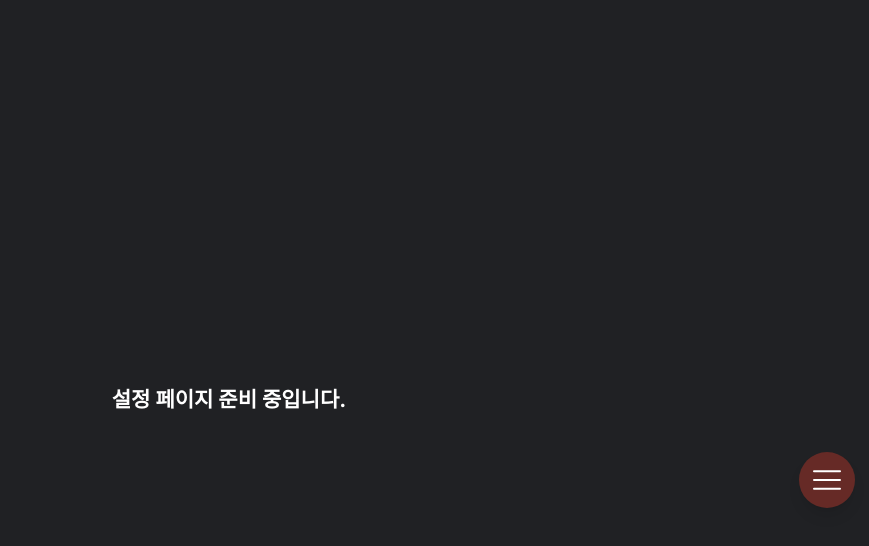
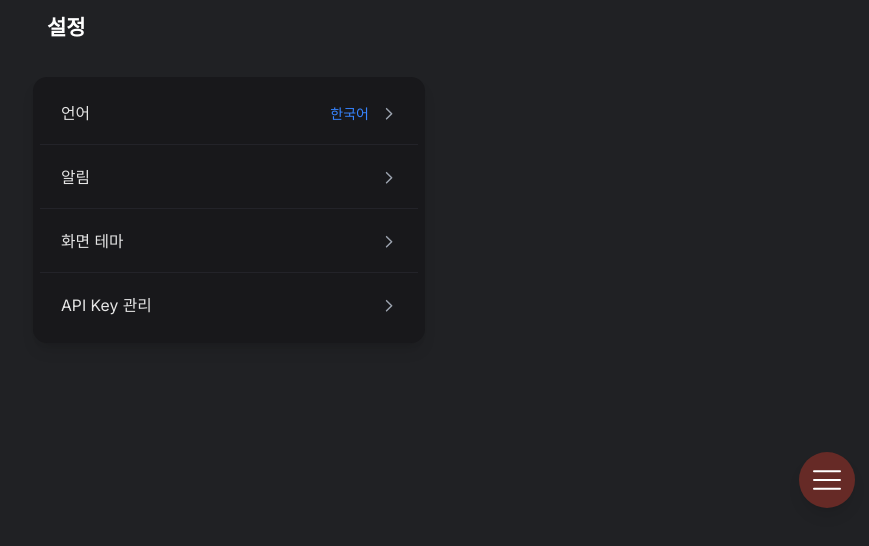
Before and after one commit to imsourceboom/nomorethink-front, a Next.js app: page /settings in a window 1280 px wide. Shown: the top 546 px of the page, without its empty margins (411-1280 px from the left). Built offline with nearby package versions, Linux system fonts and the light colour scheme.

Commit message:
build: settings page

```diff
--- a/app/(pages)/dca/add/page.tsx
+++ b/app/(pages)/dca/add/page.tsx
@@ -6,8 +6,7 @@ import DatePicker from 'react-datepicker';
 import { registerLocale } from 'react-datepicker';
 import { ko } from 'date-fns/locale';
 import "react-datepicker/dist/react-datepicker.css";
-import TelegramWrapper from '@/app/components/TelegramWrapper';
-import ErrorBoundary from '@/app/components/ErrorBoundary';
+import AppPageLayout from '@/app/components/AppPageLayout';
 import { getDaysInMonth } from 'date-fns';
 import { useRouter, useSearchParams } from 'next/navigation';
 
@@ -160,9 +159,7 @@ export default function AddPage() {
     const isPriceTooLow = formData.price !== '' && numericPrice < 5000;
 
     return (
-        <ErrorBoundary>
-            <TelegramWrapper>
-                <main className="flex flex-col mx-auto max-w-md items-center justify-start px-4 pb-24 bg-[var(--bg-color)]">
+        <AppPageLayout>
                     <div className="w-full">
                         <div className="flex items-center justify-between mt-4 mb-8">
                             <div className="flex items-center space-x-2">
@@ -352,8 +349,6 @@ export default function AddPage() {
                             </button>
                         </form>
                     </div>
-                </main>
-            </TelegramWrapper>
-        </ErrorBoundary>
+                </AppPageLayout>
     );
 }
--- a/app/(pages)/dca/detail/[index]/page.tsx
+++ b/app/(pages)/dca/detail/[index]/page.tsx
@@ -1,8 +1,7 @@
 "use client";
 import React, { useState, useRef, useCallback, useEffect } from 'react';
 import Link from 'next/link';
-import TelegramWrapper from '@/app/components/TelegramWrapper';
-import ErrorBoundary from '@/app/components/ErrorBoundary';
+import AppPageLayout from '@/app/components/AppPageLayout';
 import { dcaData } from '../../data';
 
 interface DetailPageProps {
@@ -106,9 +105,7 @@ export default function DetailPage({ params }: DetailPageProps) {
   }, [loadMore]);
 
   return (
-    <ErrorBoundary>
-      <TelegramWrapper>
-        <main className="flex flex-col mx-auto max-w-md items-center px-4 pb-24 bg-[var(--bg-color)]">
+    <AppPageLayout>
           {/* Header */}
           <div className="flex items-center w-full justify-between mt-4 mb-6">
             <Link href="/dca">
@@ -217,8 +214,6 @@ export default function DetailPage({ params }: DetailPageProps) {
               <div ref={loaderRef} className="h-1" />
             </div>
           </div>
-        </main>
-      </TelegramWrapper>
-    </ErrorBoundary>
+        </AppPageLayout>
   );
 }
--- a/app/(pages)/dca/page.tsx
+++ b/app/(pages)/dca/page.tsx
@@ -2,8 +2,7 @@
 
 import React from 'react';
 import Link from 'next/link';
-import TelegramWrapper from '@/app/components/TelegramWrapper';
-import ErrorBoundary from '@/app/components/ErrorBoundary';
+import AppPageLayout from '@/app/components/AppPageLayout';
 
 export default function DcaPage() {
   const dcaData = [
@@ -44,9 +43,7 @@ export default function DcaPage() {
   };
 
   return (
-    <ErrorBoundary>
-      <TelegramWrapper>
-        <main className="flex flex-col mx-auto max-w-md items-center justify-start px-4 pb-24 bg-[var(--bg-color)]">
+    <AppPageLayout>
           <div className="w-full ">
             {/* Header with add button */}
             <div className="flex items-center justify-between mt-4 mb-10">
@@ -95,8 +92,6 @@ export default function DcaPage() {
               </div>
             ))}
           </div>
-        </main>
-      </TelegramWrapper>
-    </ErrorBoundary>
+        </AppPageLayout>
   );
 }
--- a/app/(pages)/settings/page.tsx
+++ b/app/(pages)/settings/page.tsx
@@ -1,13 +1,50 @@
 'use client';
 
-import TelegramWrapper from '@/app/components/TelegramWrapper';
+import AppPageLayout from '@/app/components/AppPageLayout';
 
 export default function Settings() {
     return (
-        <TelegramWrapper>
-            <div className="fixed top-1/2 left-1/2 transform -translate-x-1/2 -translate-y-1/2 text-center">
-                <h1 className="text-2xl font-bold text-white whitespace-nowrap">설정 페이지 준비 중입니다.</h1>
+        <AppPageLayout>
+            <div className="w-full">
+                <div className="flex items-center justify-between mt-4 mb-10">
+                    <h1 className="text-2xl font-bold text-white">설정</h1>
+                </div>
             </div>
-        </TelegramWrapper>
+            <div className="w-[90vw] max-w-md bg-[#18181b] rounded-2xl shadow-lg p-2 flex flex-col gap-1">
+                {/* 언어 */}
+                <div className="flex items-center justify-between px-6 py-5 border-b border-[#232329]">
+                    <span className="text-lg text-[#e5e5e5]">언어</span>
+                    <div className="flex items-center gap-1">
+                        <span className="text-[#3784ff] font-medium mr-2">
+                            한국어
+                        </span>
+                        <svg className="w-5 h-5 text-gray-400" fill="none" viewBox="0 0 24 24" stroke="currentColor">
+  <path strokeLinecap="round" strokeLinejoin="round" strokeWidth={2} d="M9 5l7 7-7 7" />
+</svg>
+                    </div>
+                </div>
+                {/* 알림 */}
+                <div className="flex items-center justify-between px-6 py-5 border-b border-[#232329]">
+                    <span className="text-lg text-[#e5e5e5]">알림</span>
+                    <svg className="w-5 h-5 text-gray-400" fill="none" viewBox="0 0 24 24" stroke="currentColor">
+  <path strokeLinecap="round" strokeLinejoin="round" strokeWidth={2} d="M9 5l7 7-7 7" />
+</svg>
+                </div>
+                {/* 화면 테마 */}
+                <div className="flex items-center justify-between px-6 py-5 border-b border-[#232329]">
+                    <span className="text-lg text-[#e5e5e5]">화면 테마</span>
+                    <svg className="w-5 h-5 text-gray-400" fill="none" viewBox="0 0 24 24" stroke="currentColor">
+  <path strokeLinecap="round" strokeLinejoin="round" strokeWidth={2} d="M9 5l7 7-7 7" />
+</svg>
+                </div>
+                {/* API 관리 */}
+                <div className="flex items-center justify-between px-6 py-5">
+                    <span className="text-lg text-[#e5e5e5]">API Key 관리</span>
+                    <svg className="w-5 h-5 text-gray-400" fill="none" viewBox="0 0 24 24" stroke="currentColor">
+  <path strokeLinecap="round" strokeLinejoin="round" strokeWidth={2} d="M9 5l7 7-7 7" />
+</svg>
+                </div>
+            </div>
+        </AppPageLayout>
     );
 }
--- /dev/null
+++ b/app/components/AppPageLayout.tsx
@@ -0,0 +1,15 @@
+import ErrorBoundary from '@/app/components/ErrorBoundary';
+import TelegramWrapper from '@/app/components/TelegramWrapper';
+import React from 'react';
+
+export default function AppPageLayout({ children }: { children: React.ReactNode }) {
+  return (
+    <ErrorBoundary>
+      <TelegramWrapper>
+        <main className="flex flex-col mx-auto max-w-md items-center justify-start px-4 pb-24 bg-[var(--bg-color)] min-h-screen">
+          {children}
+        </main>
+      </TelegramWrapper>
+    </ErrorBoundary>
+  );
+}
```
Also changed, not shown: app/page.tsx (+97 -36 lines).
